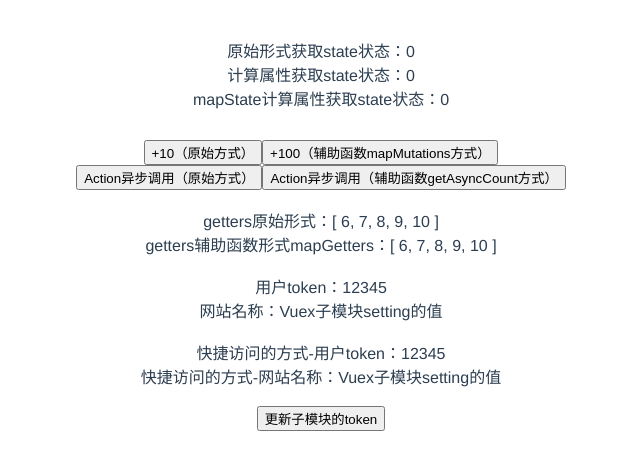
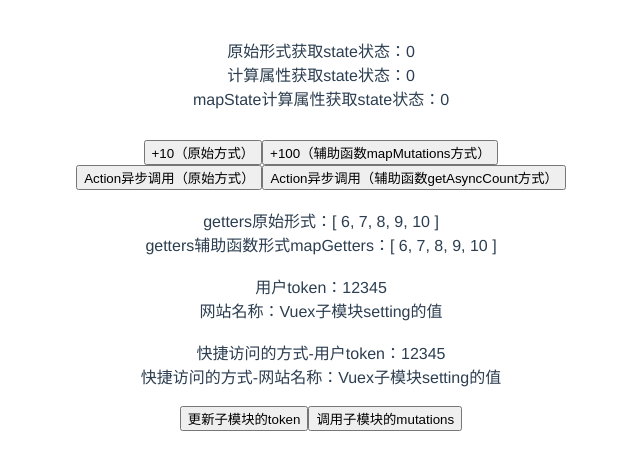
Before and after one commit to montysingh9527/Vuex, a Vue app: page /#/ in a window 1280 px wide. Shown: the top 470 px of the page, without its empty margins (319-959 px from the left). Built offline with nearby package versions, Linux system fonts and the light colour scheme.

Commit message:
Vuex基础-模块化中的命名空间namespaced。使用namespaced,辅助函数-带上模块的属性名路径

```diff
--- a/src/views/Home.vue
+++ b/src/views/Home.vue
@@ -10,11 +10,12 @@
     <div>快捷访问的方式-网站名称：{{ name }}</div>
     <br />
     <button @click="updateToken">更新子模块的token</button>
+    <button @click="testToken">调用子模块的mutations</button>
   </div>
 </template>
 
 <script>
-import { mapGetters } from "vuex";
+import { mapGetters, mapMutations } from "vuex";
 export default {
   name: "home",
   computed: {
@@ -27,6 +28,11 @@ export default {
       // 使用namespaced命名空间，采用路径形式调用,原始形式调用
       this.$store.commit("user/updateToken");
     },
+    // 第二种方式辅助函数
+    ...mapMutations(["user/updateToken"]),
+    testToken() {
+      this["user/updateToken"]();
+    },
   },
 };
 </script>
```
Also changed, not shown: 1 other file (tests, documents, lock files or other folders).
